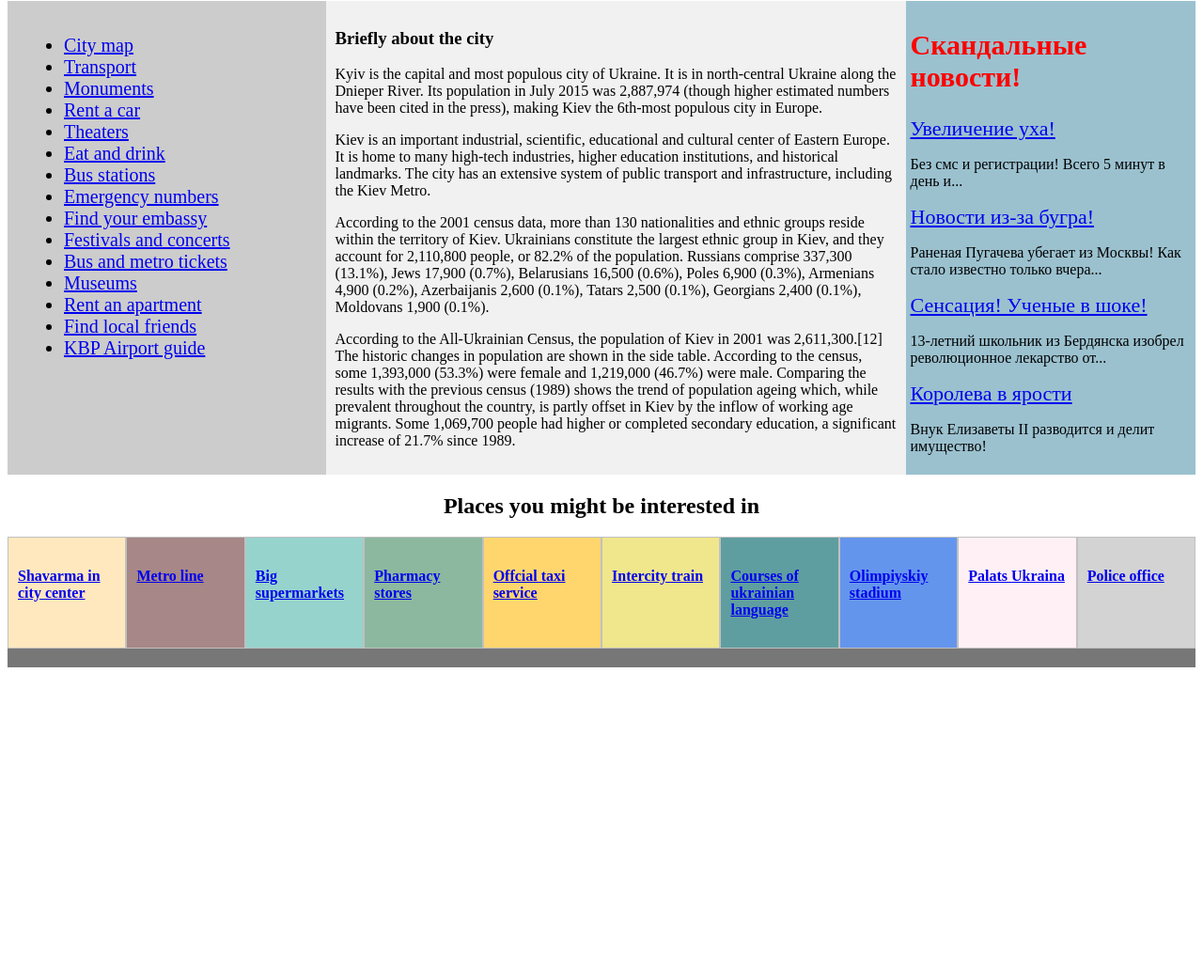
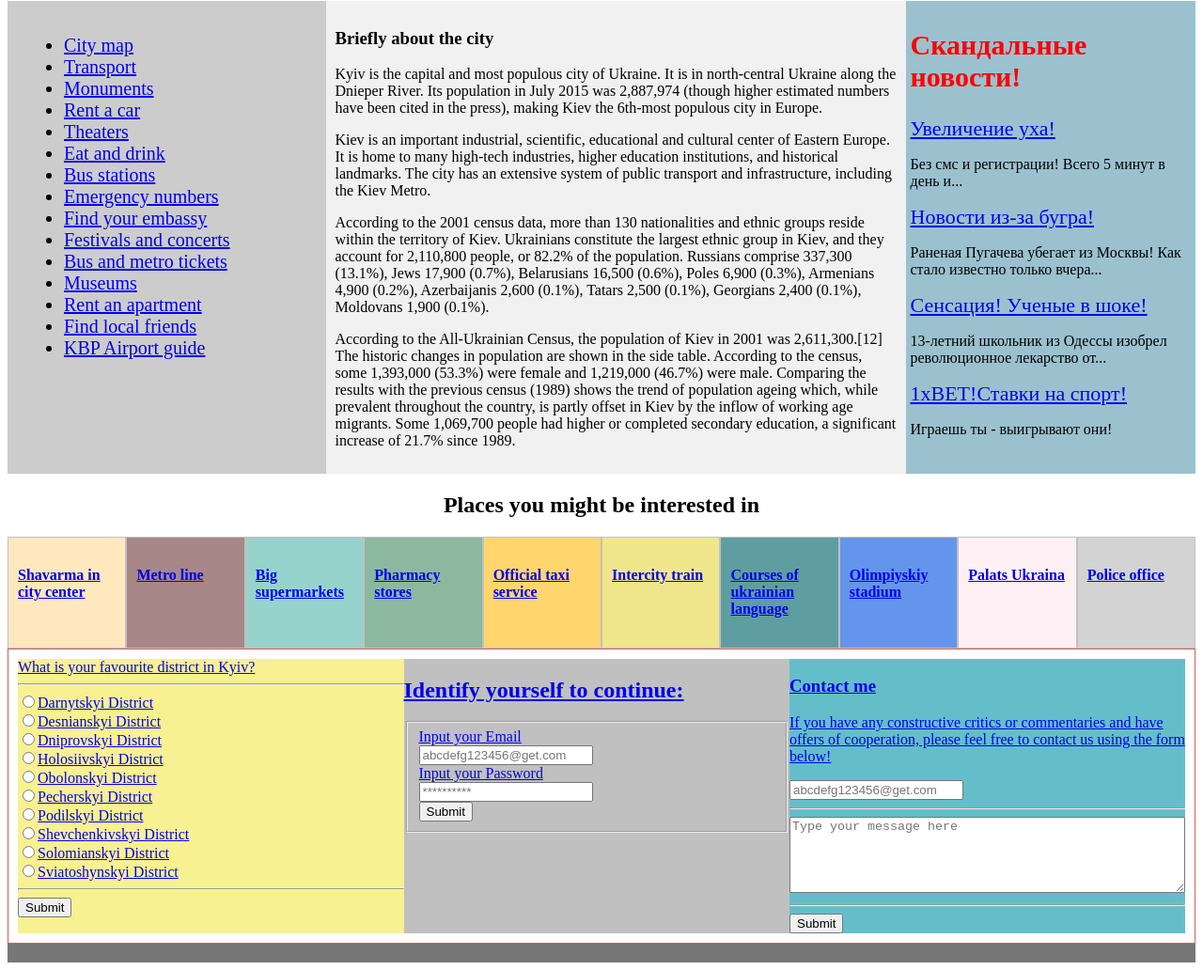
Before and after one commit to XomaUA/html-course, a plain HTML site: page index.html in a window 1280 px wide. Shown: the part 1082-2114 px from the top of the page at 94% size. Before the commit the page ends 1800 px from the top, so only its background shows below. Drawn offline with Linux system fonts and the light colour scheme.

Commit message:
upd saturday

```diff
--- a/index.html
+++ b/index.html
@@ -67,9 +67,9 @@
                 <a href="#" id="new1">Новости из-за бугра!</a>
                     <p>Раненая Пугачева убегает из Москвы! Как стало известно только вчера...</p>
                 <a href="#" id="new1">Сенсация! Ученые в шоке!</a>
-                    <p>13-летний школьник из Бердянска изобрел революционное лекарство от...</p>
-                <a href="#" id="new1">Королева в ярости</a>
-                    <p>Внук Елизаветы ІІ разводится и делит имущество!</p>
+                    <p>13-летний школьник из Одессы изобрел революционное лекарство от...</p>
+                <a href="#" id="new1">1xBET!Ставки на спорт!</a>
+                    <p>Играешь ты - выигрывают они! </p>
             </div>
         </div>
         <h2 class="kyiv">Places you might be interested in</h2>
@@ -87,7 +87,7 @@
                 <h4><a href="#">Pharmacy stores</h4>
             </div>
             <div class="emp5">
-                <h4><a href="#">Offcial taxi service</h4>
+                <h4><a href="#">Official taxi service</h4>
             </div>
             <div class="emp6">
                 <h4><a href="#">Intercity train</h4>
@@ -105,6 +105,45 @@
                 <h4><a href="#">Police office</h4>
             </div>
         </div>
+        <div class="container4">
+            <div class="cat1">
+                <form>
+                    <label>What is your favourite district in Kyiv?</label><hr>
+                    <input type="radio">Darnytskyi District<br>
+                    <input type="radio">Desnianskyi District<br>
+                    <input type="radio">Dniprovskyi District<br>
+                    <input type="radio">Holosiivskyi District<br>
+                    <input type="radio">Obolonskyi District<br>
+                    <input type="radio">Pecherskyi District<br>
+                    <input type="radio">Podilskyi District<br>
+                    <input type="radio">Shevchenkivskyi District<br>
+                    <input type="radio">Solomianskyi District<br>
+                    <input type="radio">Sviatoshynskyi District<hr>
+                    <input type="submit">
+                </form>
+            </div>
+            <div class="cat2">
+                <h2>Identify yourself to continue:</h2>
+                <form>
+                    <fieldset>
+                        <label for="mail">Input your Email</label><br>
+                        <input type="email" name="mail" placeholder="abcdefg123456@get.com"><br>
+                        <label for="pass">Input your Password</label><br>
+                        <input type="password" name="pass" placeholder="**********"><br>
+                        <input type="submit">
+                    </fieldset>
+                </form>
+            </div>
+            <div class="cat3">
+                <h3>Contact me</h3>
+                <p>If you have any constructive critics or commentaries and have offers of cooperation, please feel free to contact us using the form below!</p>
+                <form>
+                <input type="email" placeholder="abcdefg123456@get.com"><hr>
+                <textarea name="message" rows="5" cols="50" placeholder="Type your message here" required></textarea><hr>
+                <input type="submit">
+                </form>
+            </div>
+        </div>
     </main>
     <footer>
 
--- a/style/style.css
+++ b/style/style.css
@@ -136,3 +136,25 @@ ul > li {
     flex: 1;
     background-color: lightgray;
 }
+
+.container4 {
+        display: flex;
+        padding: 10px;
+        border: 1px solid rgb(212, 94, 94);
+}
+
+.cat1 {
+    flex: 1;
+    background-color: rgb(248, 241, 145);
+}
+
+.cat2 {
+    flex: 1;
+    background-color: silver;
+
+}
+
+.cat3 {
+    flex: 1;
+    background-color: rgb(100, 190, 202);
+}
```
